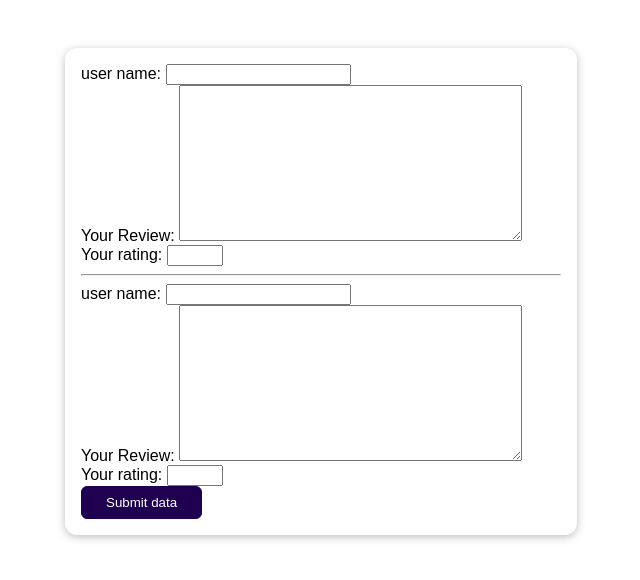
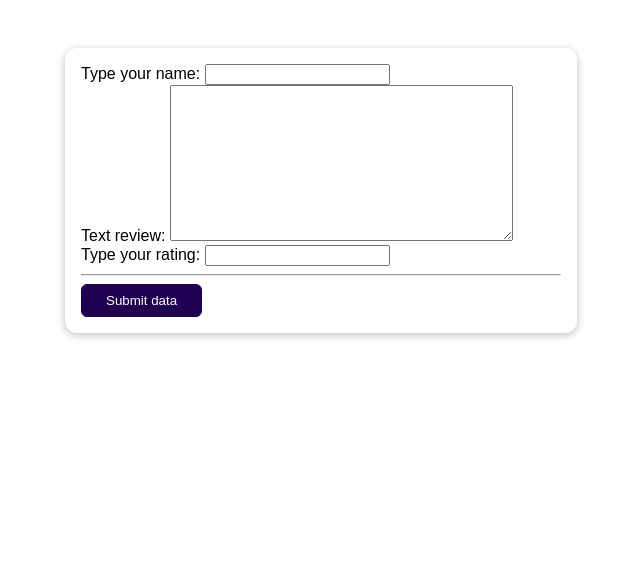
Before and after one commit to georgecatalin/Refresher_Python_Language_Programming, a Django app: page / in a window 1280 px wide. Shown: the top 580 px of the page, without its empty margins (319-959 px from the left). Run offline with Django 5.2, Linux system fonts and the light colour scheme.

Commit message:
configure the model form (labels and error messages)

```diff
--- a/Python_Django_the_practical_guide/django_forms/feedback/reviews/form.py
+++ b/Python_Django_the_practical_guide/django_forms/feedback/reviews/form.py
@@ -1,9 +1,29 @@
 from django import forms
+from .models import Review
 
-class ReviewForm(forms.Form):
-    user_name = forms.CharField(label="user name", max_length=10, error_messages={
-        "required": "You have to enter a name",
-        "max_length":"You have exceeded the maximum length permitted"
-        })
-    text_review = forms.CharField(label="Your Review", widget=forms.Textarea, max_length=200)
-    rating = forms.IntegerField(label="Your rating", min_value=1, max_value=10)
+# class ReviewForm(forms.Form):
+#     user_name = forms.CharField(label="user name", max_length=10, error_messages={
+#         "required": "You have to enter a name",
+#         "max_length":"You have exceeded the maximum length permitted"
+#         })
+#     text_review = forms.CharField(label="Your Review", widget=forms.Textarea, max_length=200)
+#     rating = forms.IntegerField(label="Your rating", min_value=1, max_value=10)
+
+class ReviewForm(forms.ModelForm):
+    class Meta:
+        model = Review
+       # fields = ['user_name','text_review','rating']  #these are listed th models whose controls will be created in the form
+        fields = '__all__'
+       # exclude = ['rating'] # to exclude a certain field
+        labels = {
+            "user_name" : "Type your name",
+            "text-review" : "Type your feedback",
+            "rating" : "Type your rating"
+        }
+
+        error_messages = {
+            "user_name" : {
+                "required" : "You gotta enter something",
+                "max_length" : "You should not exceed the maximum length"
+            }
+        }
--- a/Python_Django_the_practical_guide/django_forms/feedback/reviews/templates/reviews/review.html
+++ b/Python_Django_the_practical_guide/django_forms/feedback/reviews/templates/reviews/review.html
@@ -30,7 +30,7 @@
         <hr>
 
 
-
+{% comment %}
         <div class="form control {% if form.user_name.errors %}errors{% endif %}">
               {{ form.user_name.label_tag }}
               {{ form.user_name }}
@@ -46,8 +46,8 @@
          <div class="form control {% if form.rating.errors %}errors{% endif %}">
               {{ form.rating.label_tag }}
               {{ form.rating }}
-              {{ form.rating.errors }}
-        </div>
+              {{ form.rating.errors }}s
+        </div> {% endcomment %}
 
      <button>Submit data</button>
     </form>
```
Also changed, not shown: Python_Django_the_practical_guide/django_forms/feedback/reviews/migrations/0002_rename_reviewmodel_review.py (added).
